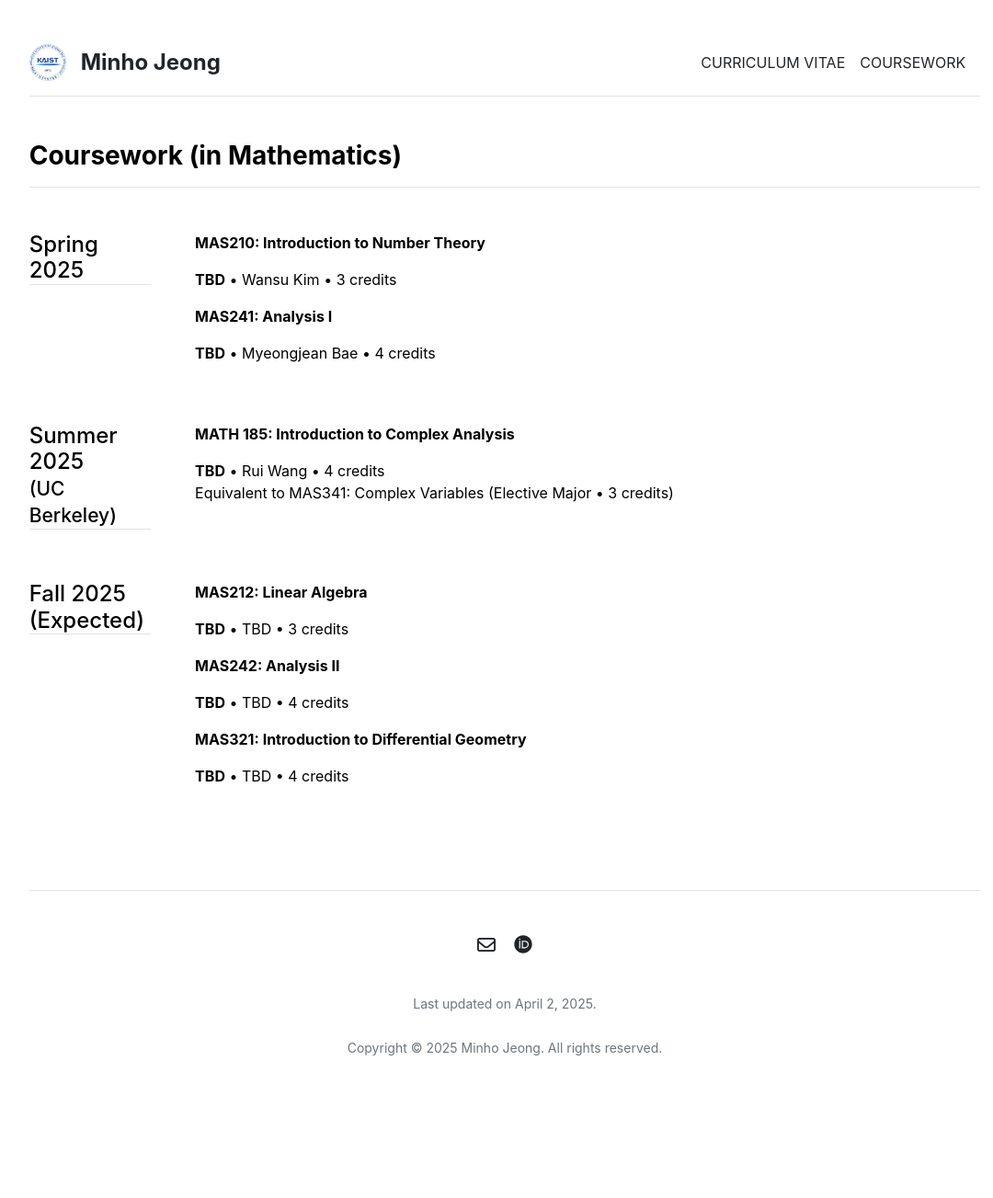
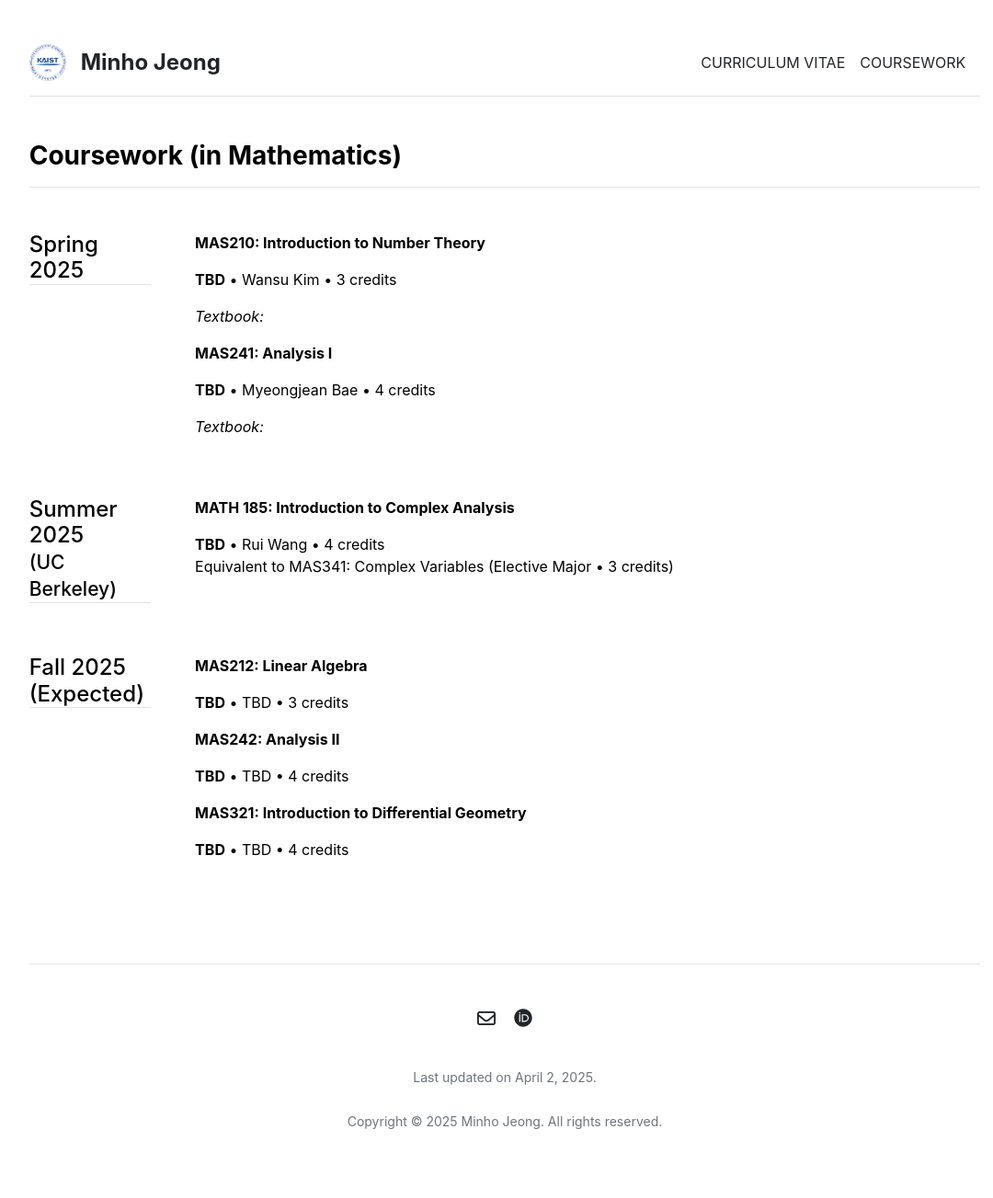
Before and after one commit to mino-jeong/mino-jeong.github.io, a Jekyll site: the page built from coursework.md, in a window 1280 px wide. Shown: the whole page at 92% size, without its empty margins (91-1171 px from the left). Built offline with Jekyll 4.4.1, drawn with Linux system fonts in a browser that asks for light colours; before the commit the page ends 1223 px from its top, so only the background shows below that.

Commit message:
Update coursework.html

```diff
--- a/_layouts/coursework.html
+++ b/_layouts/coursework.html
@@ -16,6 +16,7 @@ layout: default
         {% for section in site.data.coursework.2025-1 %}
           <p class="fw-bold">{{ section.title }}</p>
           <p>{{ section.description }}</p>
+          <p><i>Textbook: {{ section.textbook }}</i></p>
         {% endfor %}
       </div>
     </div>
```
